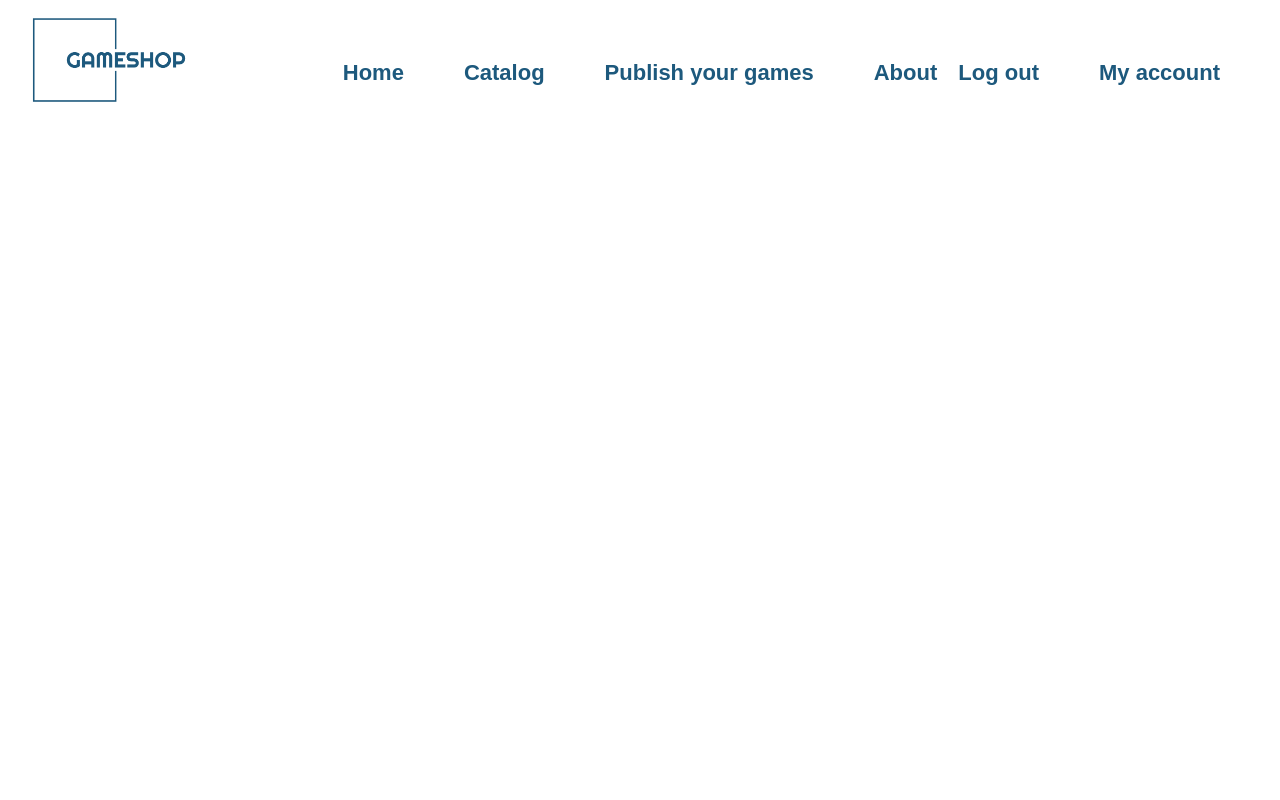
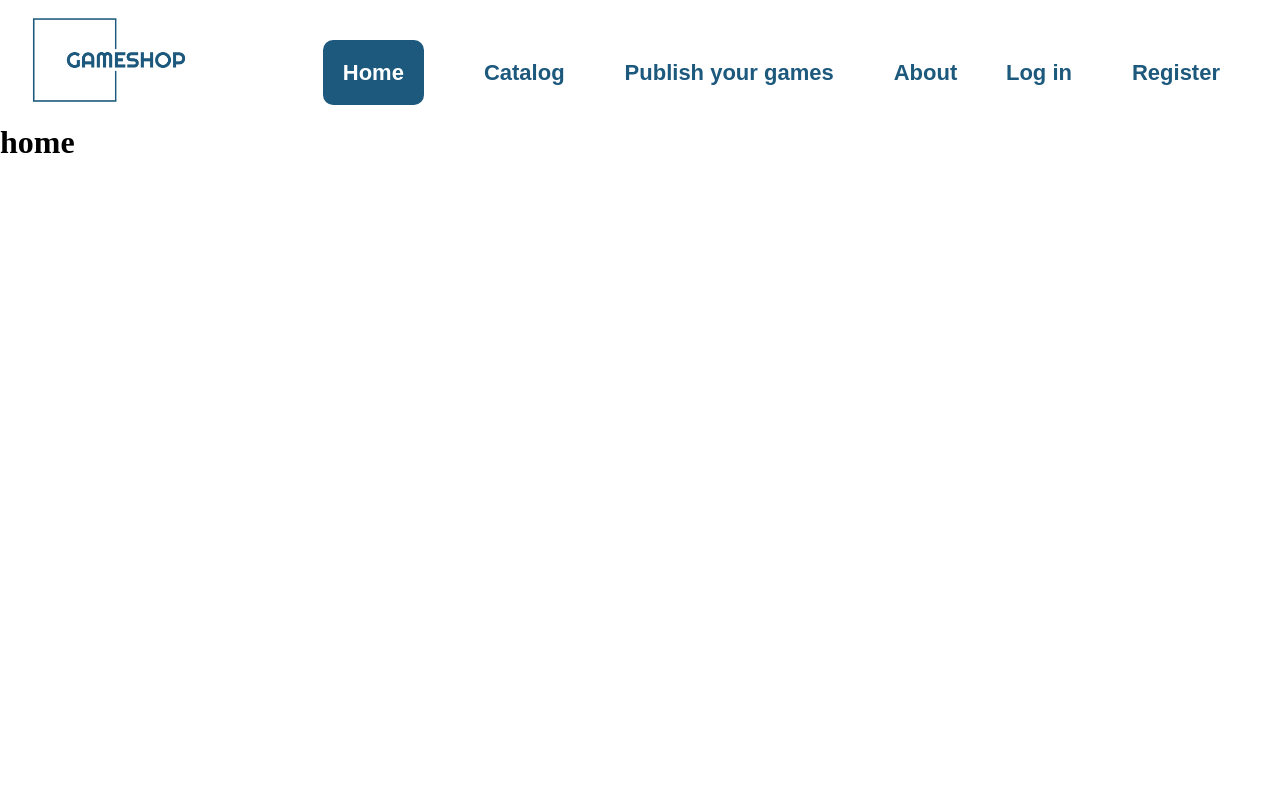
Before and after one commit to mihailhr/React-project---GameShop.bg, a React (Vite) app in the folder client/: page / in a window 1280 px wide. Shown: the top 800 px of the page. Built offline with nearby package versions, Linux system fonts and the light colour scheme.

Commit message:
Added a initial footer and working routing

```diff
--- a/client/src/App.jsx
+++ b/client/src/App.jsx
@@ -1,13 +1,17 @@
-
+import {Route,Routes} from "react-router-dom"
 import Content from "./Components/Content"
 import Footer from "./Components/Footer"
 import Navbar from "./Components/Navbar"
 import "./styles.css"
+import Home from "./Components/Home"
 export default function App(){
   return(
     <div>
       <Navbar/>
-      <Content/>
+      <Routes>
+        <Route path="/" element={<Home/>}/>
+
+      </Routes>
       <Footer/>
     </div>
   )
--- /dev/null
+++ b/client/src/Components/Home.jsx
@@ -0,0 +1,7 @@
+export default function Home(){
+    return(
+        <div className="home">
+            <h1>home</h1>
+        </div>
+    )
+}
--- a/client/src/Components/Navbar.jsx
+++ b/client/src/Components/Navbar.jsx
@@ -6,16 +6,16 @@ export default function Navbar(){
         <nav className="navbar">
             <img src="/logo-no-background.png" alt="Website logo" />
             <ul className="mainNav">
-                <li><NavLink>Home</NavLink></li>
-                <li><NavLink>Catalog</NavLink></li>
-                <li><NavLink>Publish your games</NavLink></li>
-                <li><NavLink>About</NavLink></li>
+                <li><NavLink to={"/"} >Home</NavLink></li>
+                <li><NavLink to={"/catalog"}>Catalog</NavLink></li>
+                <li><NavLink to={"/createNewGame"}>Publish your games</NavLink></li>
+                <li><NavLink to={"/about"}>About</NavLink></li>
             </ul>
             <ul className="registerNav">
-            {/* <li><NavLink>Log in</NavLink></li>
-            <li><NavLink>Register</NavLink></li> */}
-            <li><NavLink>Log out</NavLink></li>
-            <li><NavLink>My account</NavLink></li>
+            <li><NavLink to={"/login"}>Log in</NavLink></li>
+            <li><NavLink to={"/register"}>Register</NavLink></li>
+            {/* <li><NavLink to={"/logout"}>Log out</NavLink></li>
+            <li><NavLink to={"/myAccount"}>My account</NavLink></li> */}
             </ul>
         </nav>
     )
--- a/client/src/styles.css
+++ b/client/src/styles.css
@@ -35,9 +35,16 @@ overflow-x: hidden;}
     right: 30px;
 }
 
-.navbar a:hover{
-    border-bottom: 2px solid greenyellow;
-    padding-bottom: 10px;
+
+.navbar a.active{
+    /* border-bottom: 4px solid green;
+    padding-bottom: 5px;
+    color: red; */
+
+    background-color: #1D597D;
+    color: white;
+    padding: 20px;
+    border-radius: 10px;
 }
 .content{
     width: 100vw;
@@ -54,3 +61,9 @@ footer{
     align-items: center;
     font-family: Arial, Helvetica, sans-serif;
 }
+
+
+.home{
+    width: 100vw;
+    height: 120vh;
+}
```
